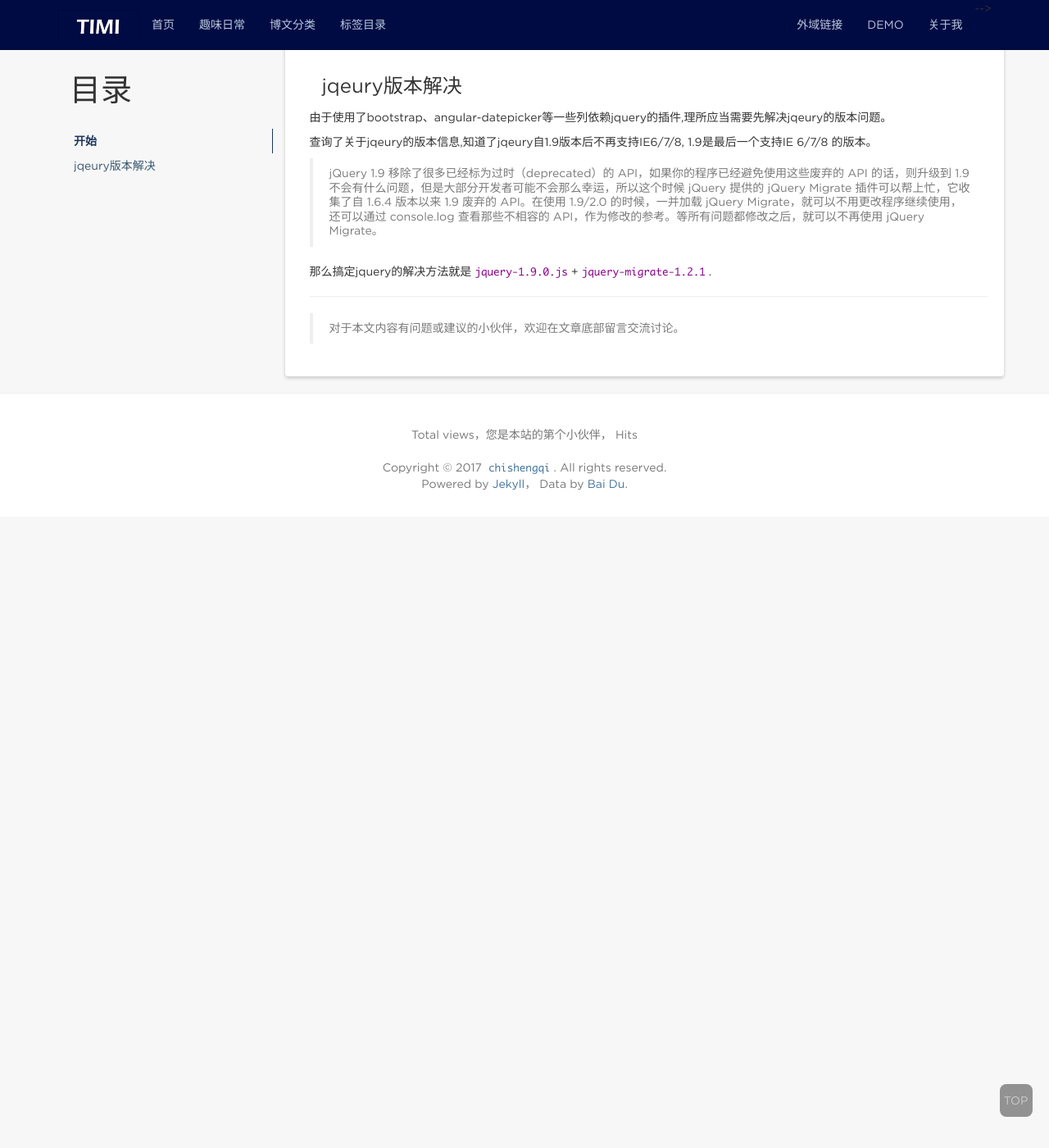
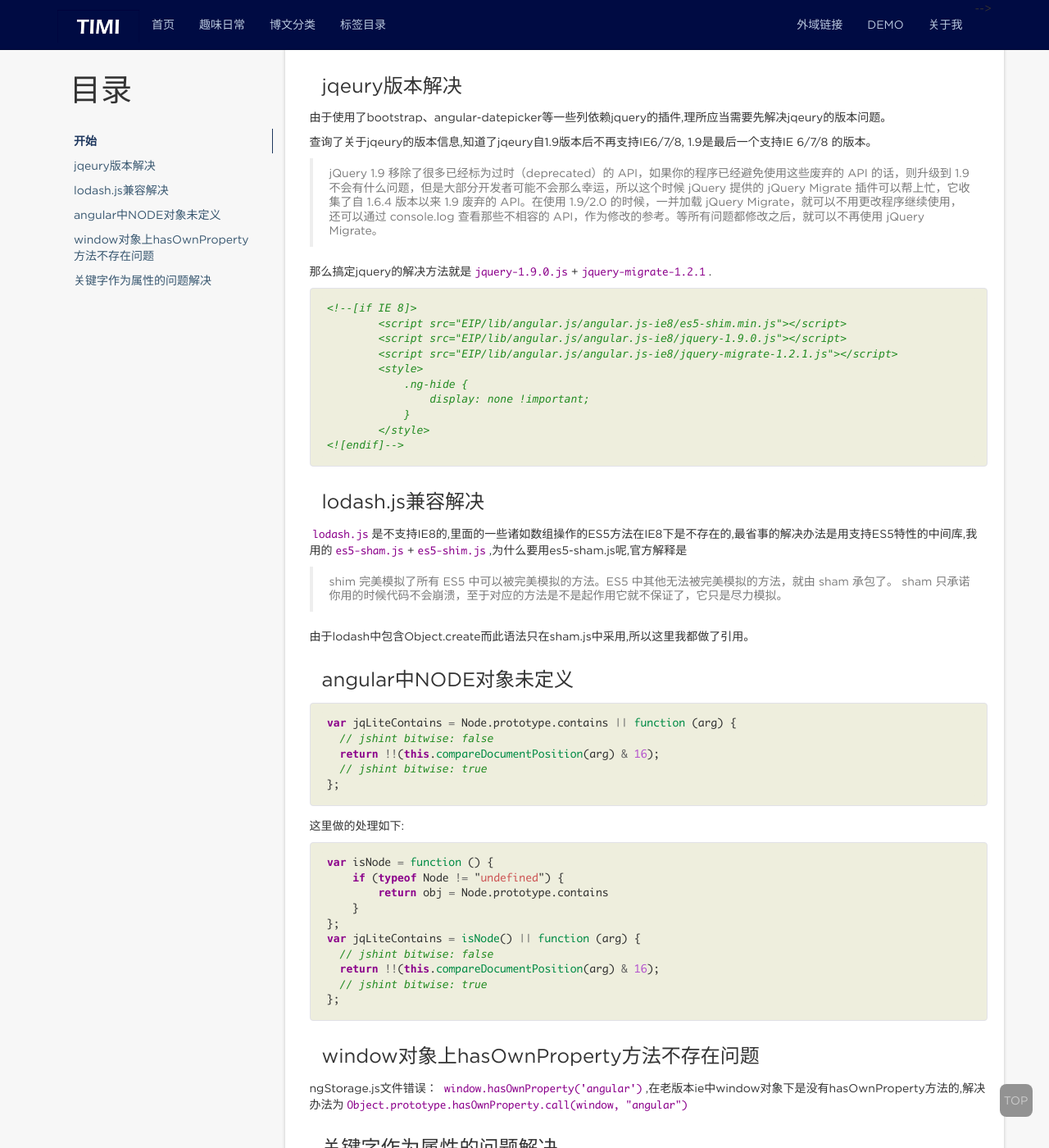
Before and after one commit to JQSC/blog, a Jekyll site: the page built from _posts/2017-12-08-angularjsIE8兼容性解决.md, in a window 1280 px wide and 1400 px high, scrolled down 630 px. Shown: the whole window at 82% size. Built offline with Jekyll 4.4.1, drawn with Linux system fonts in a browser that asks for light colours; nearby versions of some CDN libraries; comment, search, counter and statistics services are not loaded; before the commit the page ends 1260 px from its top, so only the background shows below that; some of the changed text lies outside the part shown.

Commit message:
IE8兼容问题解决

````diff
--- a/_posts/2017-12-08-angularjsIE8兼容性解决.md
+++ b/_posts/2017-12-08-angularjsIE8兼容性解决.md
@@ -1,6 +1,6 @@
 ---
 layout: post
-title: "angularjsIE8兼容性解决"
+title: "angularjs-IE8兼容性问题解决"
 categories: 技术学习
 tag: angularjs
 ---
@@ -21,3 +21,67 @@ tag: angularjs
 >jQuery 1.9 移除了很多已经标为过时（deprecated）的 API，如果你的程序已经避免使用这些废弃的 API 的话，则升级到 1.9 不会有什么问题，但是大部分开发者可能不会那么幸运，所以这个时候 jQuery 提供的 jQuery Migrate 插件可以帮上忙，它收集了自 1.6.4 版本以来 1.9 废弃的 API。在使用 1.9/2.0 的时候，一并加载 jQuery Migrate，就可以不用更改程序继续使用，还可以通过 console.log 查看那些不相容的 API，作为修改的参考。等所有问题都修改之后，就可以不再使用 jQuery Migrate。
 
 那么搞定jquery的解决方法就是`jquery-1.9.0.js`+`jquery-migrate-1.2.1`.
+```html
+<!--[if IE 8]>
+        <script src="EIP/lib/angular.js/angular.js-ie8/es5-shim.min.js"></script>
+        <script src="EIP/lib/angular.js/angular.js-ie8/jquery-1.9.0.js"></script>
+        <script src="EIP/lib/angular.js/angular.js-ie8/jquery-migrate-1.2.1.js"></script>
+        <style>
+            .ng-hide {
+                display: none !important;
+            }
+        </style>
+<![endif]-->
+```
+
+### lodash.js兼容解决
+`lodash.js`是不支持IE8的,里面的一些诸如数组操作的ES5方法在IE8下是不存在的,最省事的解决办法是用支持ES5特性的中间库,我用的`es5-sham.js`+`es5-shim.js`,为什么要用es5-sham.js呢,官方解释是
+>shim 完美模拟了所有 ES5 中可以被完美模拟的方法。ES5 中其他无法被完美模拟的方法，就由 sham 承包了。 sham 只承诺你用的时候代码不会崩溃，至于对应的方法是不是起作用它就不保证了，它只是尽力模拟。
+
+由于lodash中包含Object.create而此语法只在sham.js中采用,所以这里我都做了引用。
+
+### angular中NODE对象未定义
+```js
+var jqLiteContains = Node.prototype.contains || function (arg) {
+  // jshint bitwise: false
+  return !!(this.compareDocumentPosition(arg) & 16);
+  // jshint bitwise: true
+};
+```
+这里做的处理如下:
+```js
+var isNode = function () {
+    if (typeof Node != "undefined") {
+        return obj = Node.prototype.contains
+    }
+};
+var jqLiteContains = isNode() || function (arg) {
+  // jshint bitwise: false
+  return !!(this.compareDocumentPosition(arg) & 16);
+  // jshint bitwise: true
+};
+```
+
+### window对象上hasOwnProperty方法不存在问题
+ngStorage.js文件错误： `window.hasOwnProperty('angular')`,在老版本ie中window对象下是没有hasOwnProperty方法的,解决办法为`Object.prototype.hasOwnProperty.call(window, "angular")`
+
+### 关键字作为属性的问题解决
+catch的报错:
+```js
+promise.then(function(response) {
+  // success
+})
+.catch(function(response) {
+  // error
+});
+```
+修改方式为：
+```js
+promise.then(function(response) {
+  // success
+})
+["catch"](function(response) {
+  // error
+});
+```
+因为IE8不允许点关键词的调用方式.包括对象属性`{class:"btn"}`、` $scope.delete `诸如这样的对象都要对关键词加引号。
````
